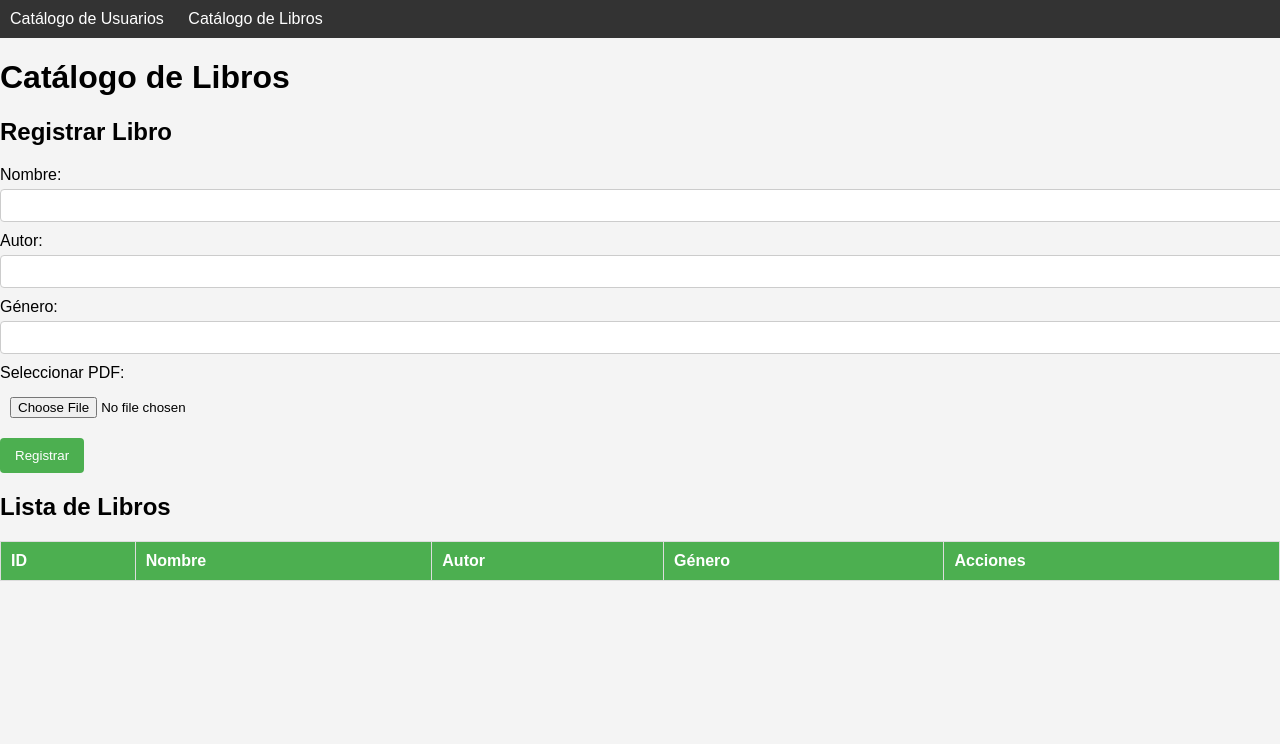
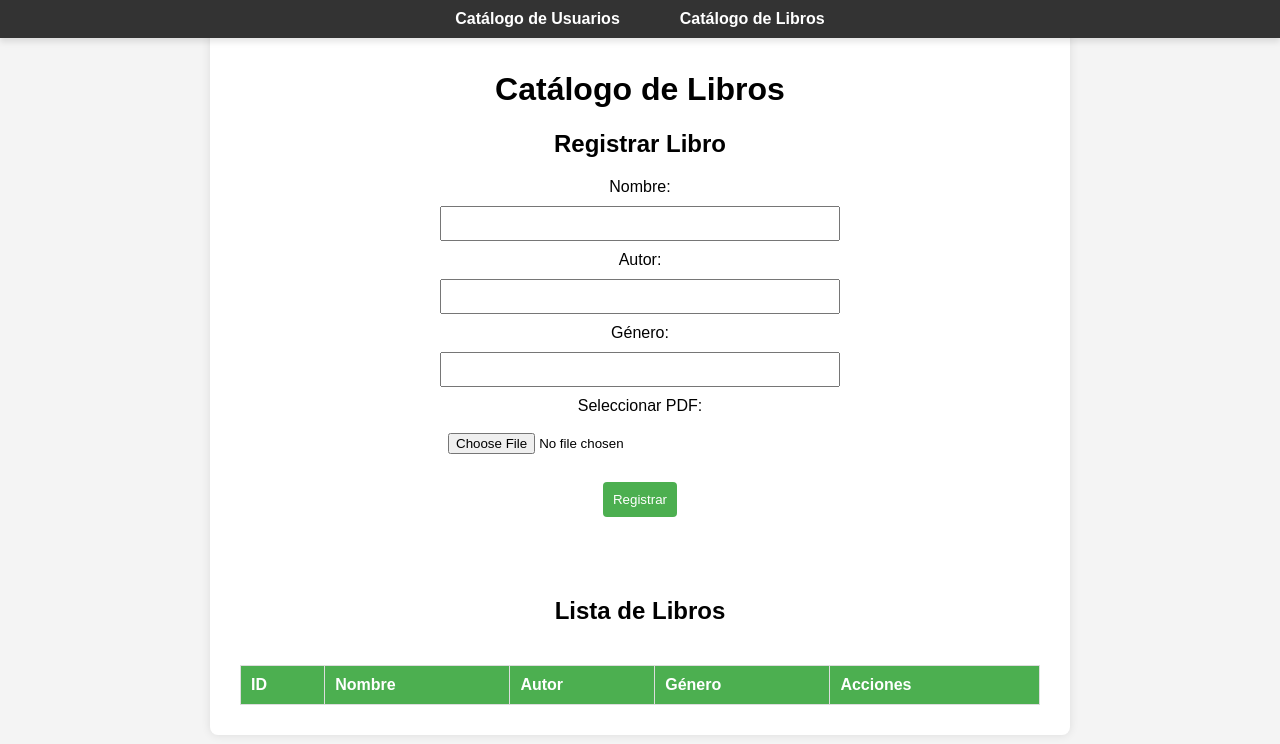
Before and after one commit to EdiYt/app-cliente-servidor-api, a website: page public/views/books.html in a window 1280 px wide. Drawn offline with Linux system fonts and the light colour scheme; no server answers.

Commit message:
Se modifico el diseño

```diff
--- a/public/css/styles.css
+++ /dev/null
@@ -1,135 +0,0 @@
-    body {
-        font-family: Arial, sans-serif;
-        margin: 0;
-        padding: 0;
-    }
-
-    header {
-        background-color: #4CAF50;
-        color: white;
-        padding: 10px 0;
-        text-align: center;
-    }
-
-    main {
-        padding: 20px;
-    }
-
-    form {
-        margin-bottom: 20px;
-    }
-
-    input {
-        display: block;
-        margin-bottom: 10px;
-        padding: 10px;
-        width: 300px;
-    }
-
-    button {
-        padding: 10px;
-        background-color: #4CAF50;
-        color: white;
-        border: none;
-        cursor: pointer;
-    }
-
-    /* Estilos de la barra de navegación */
-    nav {
-        background-color: #333;
-        color: white;
-        padding: 10px;
-    }
-
-    nav ul {
-        list-style-type: none;
-        margin: 0;
-        padding: 0;
-    }
-
-    nav ul li {
-        display: inline;
-        margin-right: 20px;
-    }
-
-    nav ul li a {
-        color: white;
-        text-decoration: none;
-    }
-
-    nav ul li a:hover {
-        text-decoration: underline;
-    }
-
-    /* Estilos generales */
-    body {
-        font-family: Arial, sans-serif;
-        margin: 0;
-        padding: 0;
-        background-color: #f4f4f4;
-    }
-
-    .container {
-        width: 80%;
-        margin: 20px auto;
-        background: white;
-        padding: 20px;
-        box-shadow: 0 0 10px rgba(0, 0, 0, 0.1);
-        border-radius: 8px;
-    }
-
-    /* Estilos de la tabla */
-    table {
-        width: 100%;
-        border-collapse: collapse;
-        margin: 20px 0;
-    }
-
-    th, td {
-        padding: 10px;
-        border: 1px solid #ddd;
-        text-align: left;
-    }
-
-    th {
-        background-color: #4CAF50;
-        color: white;
-    }
-
-    tr:nth-child(even) {
-        background-color: #f2f2f2;
-    }
-
-    tr:hover {
-        background-color: #ddd;
-    }
-
-    /* Estilos del formulario de actualización */
-    #updateUserForm {
-        margin-top: 20px;
-    }
-
-    label {
-        display: block;
-        margin: 10px 0 5px;
-    }
-
-    input[type="text"], input[type="email"] {
-        width: 100%;
-        padding: 8px;
-        border: 1px solid #ccc;
-        border-radius: 4px;
-    }
-
-    button {
-        background-color: #4CAF50;
-        color: white;
-        border: none;
-        padding: 10px 15px;
-        border-radius: 4px;
-        cursor: pointer;
-    }
-
-    button:hover {
-        background-color: #45a049;
-    }
--- /dev/null
+++ b/public/css/styles_books.css
@@ -0,0 +1,127 @@
+body {
+    font-family: Arial, sans-serif;
+    background-color: #f4f4f4;
+    margin: 0;
+    padding: 0;
+    display: flex;
+    justify-content: center;
+    align-items: flex-start;
+}
+
+.container {
+    width: 80%;
+    max-width: 800px;
+    margin: 20px auto;
+    background: white;
+    padding: 30px;
+    border-radius: 8px;
+    box-shadow: 0 0 10px rgba(0, 0, 0, 0.1);
+    text-align: center;
+}
+
+h1, h2 {
+    text-align: center;
+}
+
+form {
+    margin-bottom: 40px;
+}
+
+input[type="text"], input[type="file"] {
+    display: block;
+    margin: 10px auto;
+    padding: 8px;
+    width: 50%;
+    box-sizing: border-box;
+}
+
+button {
+    padding: 10px;
+    background-color: #4CAF50;
+    color: white;
+    border: none;
+    cursor: pointer;
+    margin-top: 10px;
+    border-radius: 4px;
+    margin-bottom: 40px;
+}
+
+button:hover {
+    background-color: #45a049;
+}
+
+table {
+    width: 100%;
+    border-collapse: collapse;
+    margin-top: 40px;
+}
+
+th, td {
+    padding: 10px;
+    border: 1px solid #ddd;
+    text-align: left;
+    white-space: nowrap;
+}
+
+th {
+    background-color: #4CAF50;
+    color: white;
+}
+
+td {
+    max-width: 150px;
+    overflow: hidden;
+    text-overflow: ellipsis;
+    vertical-align: middle;
+}
+
+tr:nth-child(even) {
+    background-color: #f2f2f2;
+}
+
+tr:hover {
+    background-color: #ddd;
+}
+
+td button {
+    display: block;
+    margin: 0 auto;
+    padding: 8px 12px;
+}
+
+nav {
+    background-color: #333;
+    padding: 10px 0;
+    width: 100%;
+    position: fixed;
+    top: 0;
+    left: 0;
+    box-shadow: 0 4px 6px rgba(0, 0, 0, 0.1);
+}
+
+nav ul {
+    list-style: none;
+    margin: 0;
+    padding: 0;
+    display: flex;
+    justify-content: center;
+    gap: 20px;
+}
+
+nav ul li {
+    display: inline;
+}
+
+nav ul li a {
+    color: white;
+    text-decoration: none;
+    font-weight: bold;
+    padding: 10px 20px;
+    border-radius: 5px;
+    transition: background-color 0.3s ease;
+}
+
+nav ul li a:hover {
+    background-color: #4CAF50;
+    color: white;
+}
--- /dev/null
+++ b/public/css/styles_login.css
@@ -0,0 +1,69 @@
+body {
+    font-family: Arial, sans-serif;
+    background-color: #f4f4f4;
+    margin: 0;
+    padding: 0;
+    display: flex;
+    justify-content: center;
+    align-items: center;
+    height: 100vh;
+}
+
+header {
+    background-color: #4CAF50;
+    color: white;
+    padding: 10px;
+    text-align: center;
+    width: 100%;
+    position: absolute;
+    top: 0;
+}
+
+main {
+    display: flex;
+    flex-direction: column;
+    align-items: center;
+    justify-content: center;
+    gap: 40px;
+    margin-top: 60px;
+}
+
+form {
+    background-color: white;
+    padding: 20px;
+    border-radius: 8px;
+    box-shadow: 0 0 10px rgba(0, 0, 0, 0.1);
+    width: 100%;
+    max-width: 400px;
+}
+
+input {
+    display: block;
+    margin-bottom: 10px;
+    padding: 10px;
+    width: 100%;
+    box-sizing: border-box;
+    border: 1px solid #ccc;
+    border-radius: 4px;
+}
+
+button {
+    padding: 10px;
+    background-color: #4CAF50;
+    color: white;
+    border: none;
+    cursor: pointer;
+    width: 100%;
+}
+
+section {
+    margin-bottom: 20px;
+}
+
+#register-section {
+    margin-top: 60px;
+    border-top: 2px solid #ddd;
+    padding-top: 20px;
+    width: 100%;
+    max-width: 400px;
+}
--- /dev/null
+++ b/public/css/styles_users.css
@@ -0,0 +1,99 @@
+body {
+    font-family: Arial, sans-serif;
+    background-color: #f4f4f4;
+}
+
+nav {
+    background-color: #333;
+    padding: 10px 0;
+    box-shadow: 0 4px 6px rgba(0, 0, 0, 0.1);
+}
+
+nav ul {
+    list-style: none;
+    margin: 0;
+    padding: 0;
+    display: flex;
+    justify-content: center;
+    gap: 20px;
+}
+
+nav ul li {
+    display: inline;
+}
+
+nav ul li a {
+    color: white;
+    text-decoration: none;
+    font-weight: bold;
+    padding: 10px 20px;
+    border-radius: 5px;
+    transition: background-color 0.3s ease;
+}
+
+nav ul li a:hover {
+    background-color: #4CAF50;
+    color: white;
+}
+
+.container {
+    width: 80%;
+    margin: 20px auto;
+    background: white;
+    padding: 20px;
+    border-radius: 8px;
+}
+
+table {
+    width: 100%;
+    border-collapse: collapse;
+    margin: 20px 0;
+}
+
+th, td {
+    padding: 10px;
+    border: 1px solid #ddd;
+    text-align: left;
+}
+
+th {
+    background-color: #4CAF50;
+    color: white;
+}
+
+tr:nth-child(even) {
+    background-color: #f2f2f2;
+}
+
+tr:hover {
+    background-color: #ddd;
+}
+
+#updateUserForm {
+    margin-top: 20px;
+}
+
+label {
+    display: block;
+    margin: 10px 0 5px;
+}
+
+input[type="text"], input[type="email"] {
+    width: 100%;
+    padding: 8px;
+    border: 1px solid #ccc;
+    border-radius: 4px;
+}
+
+button {
+    background-color: #4CAF50;
+    color: white;
+    border: none;
+    padding: 10px 15px;
+    border-radius: 4px;
+    cursor: pointer;
+}
+
+button:hover {
+    background-color: #45a049;
+}
--- a/public/views/books.html
+++ b/public/views/books.html
@@ -3,7 +3,7 @@
 <head>
     <meta charset="UTF-8">
     <meta name="viewport" content="width=device-width, initial-scale=1.0">
-    <link rel="stylesheet" href="/public/css/styles.css">
+    <link rel="stylesheet" href="/public/css/styles_books.css">
     <title>Catálogo de Libros</title>
 </head>
 <body>
@@ -16,6 +16,7 @@
         </ul>
     </nav>
 
+    <div class="container">
         <h1>Catálogo de Libros</h1>
 
         <h2>Registrar Libro</h2>
@@ -49,9 +50,6 @@
             <label for="genre">Género:</label>
             <input type="text" id="genre" required />
 
-        <label for="status">Estatus:</label>
-        <input type="checkbox" id="status" />
-
             <button type="submit">Actualizar</button>
         </form>
 
@@ -68,6 +66,7 @@
             </thead>
             <tbody></tbody>
         </table>
+    </div>
 
     <script src="/public/js/books.js"></script>
 </body>
```
Also changed, not shown: public/views/index.html (+1 -2 lines), public/views/users.html (+1 -1 lines). Lines whose indentation alone changed are shown as unchanged.
